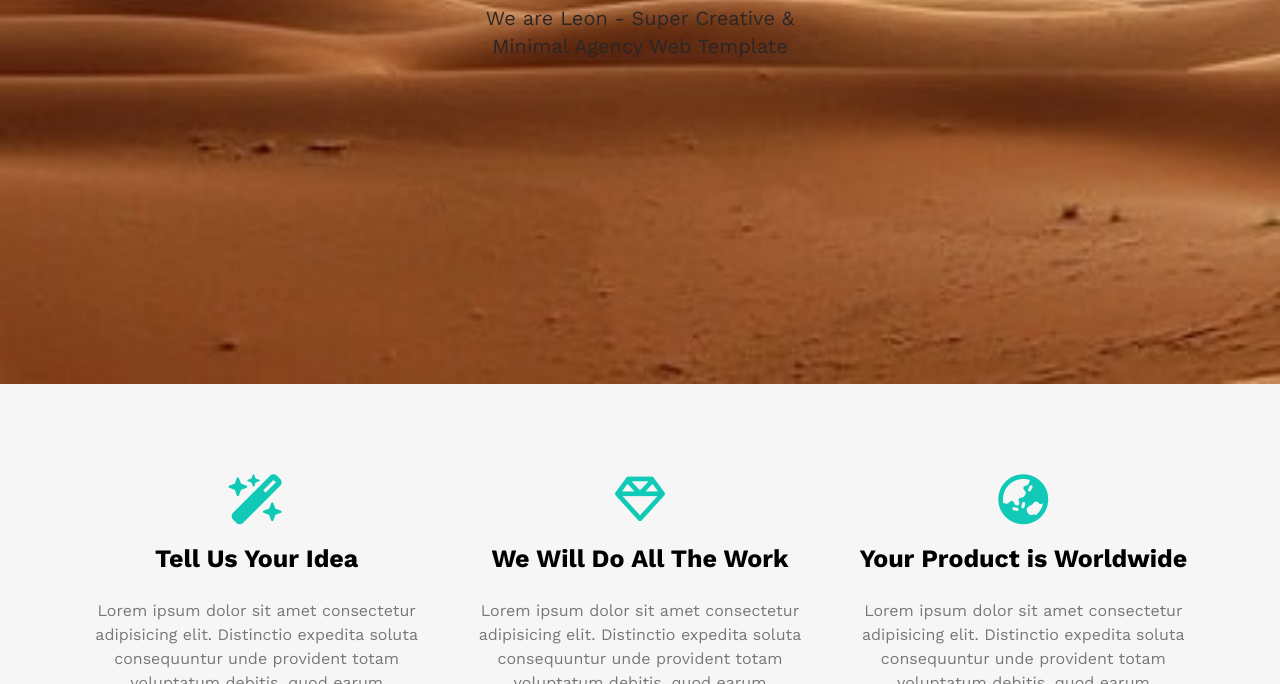
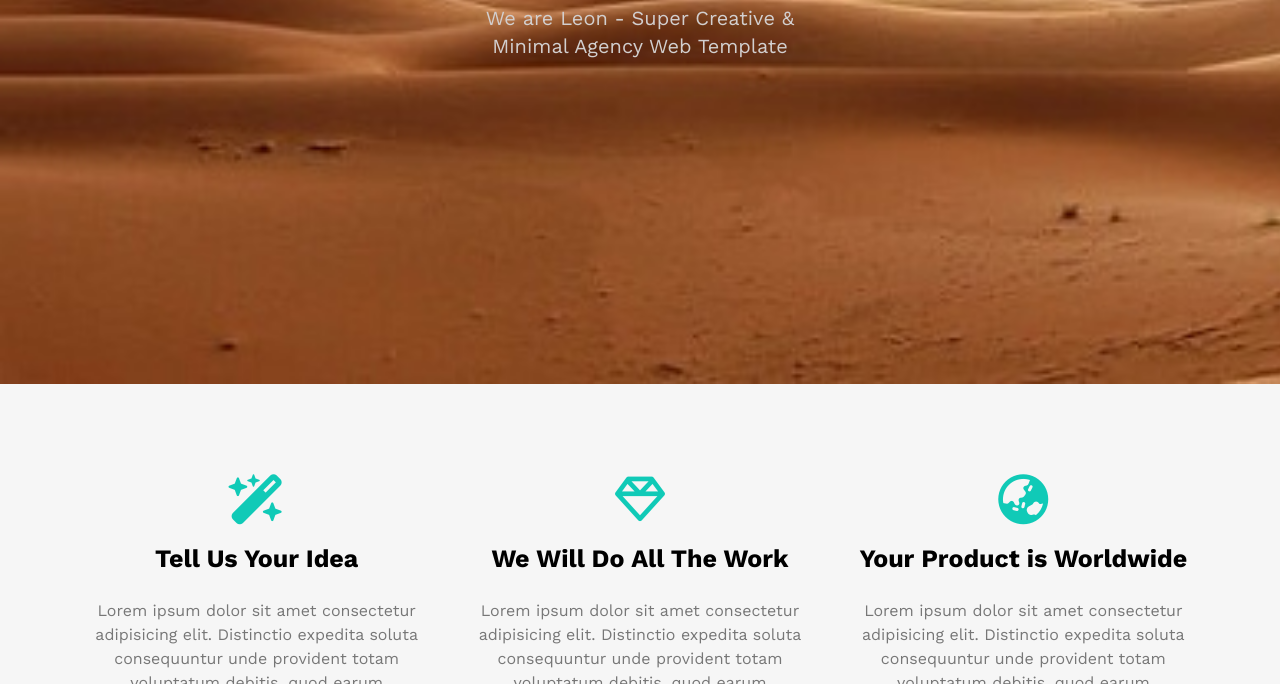
Before and after one commit to moo8-25/first-web-project, a plain HTML site: page index.html in a window 1280 px wide. Shown: the part 416-1100 px from the top of the page. Drawn offline with nearby package versions, Linux system fonts and the light colour scheme.

Commit message:
the final project

```diff
--- a/css/master.css
+++ b/css/master.css
@@ -171,7 +171,7 @@ body {
 }
 
 .landing .text p {
-    color: #2b2626;
+    color: #d2cfcf;
     font-size: 20px;
     line-height: 1.4;
 }
```
Also changed, not shown: 1 other file.
